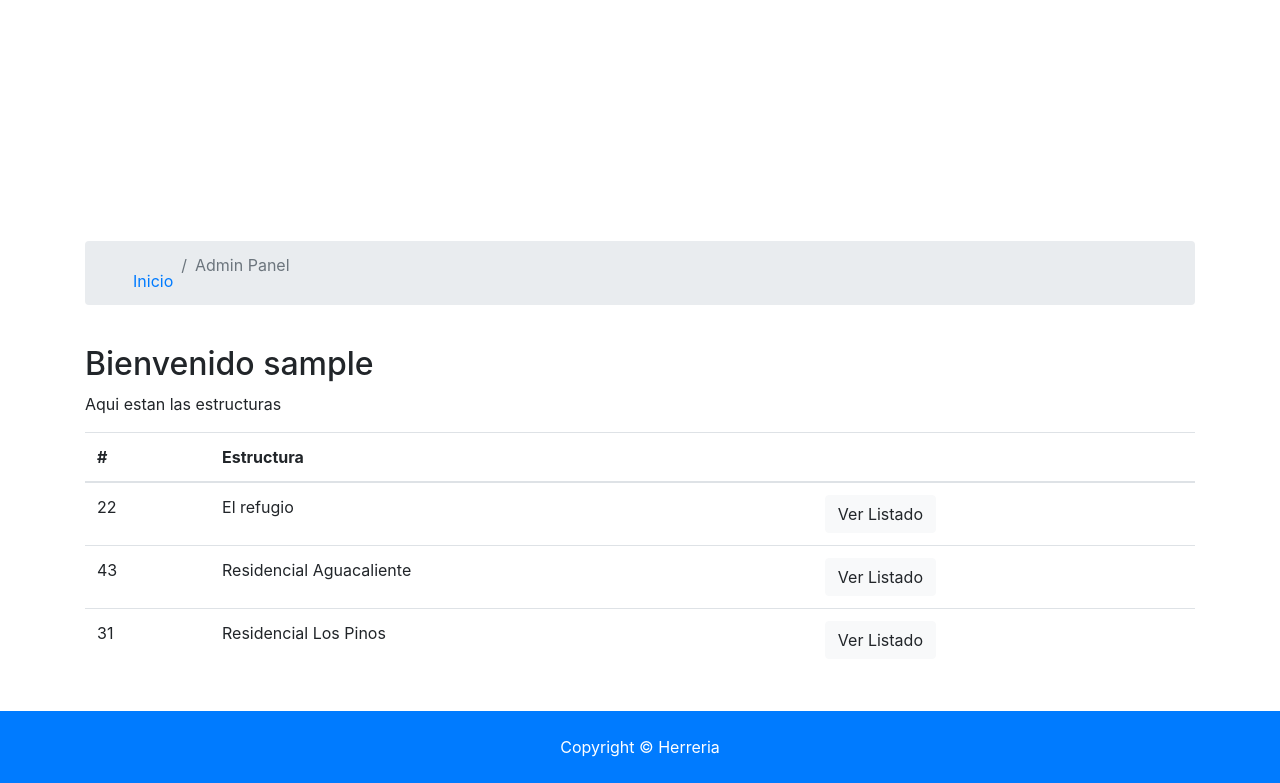
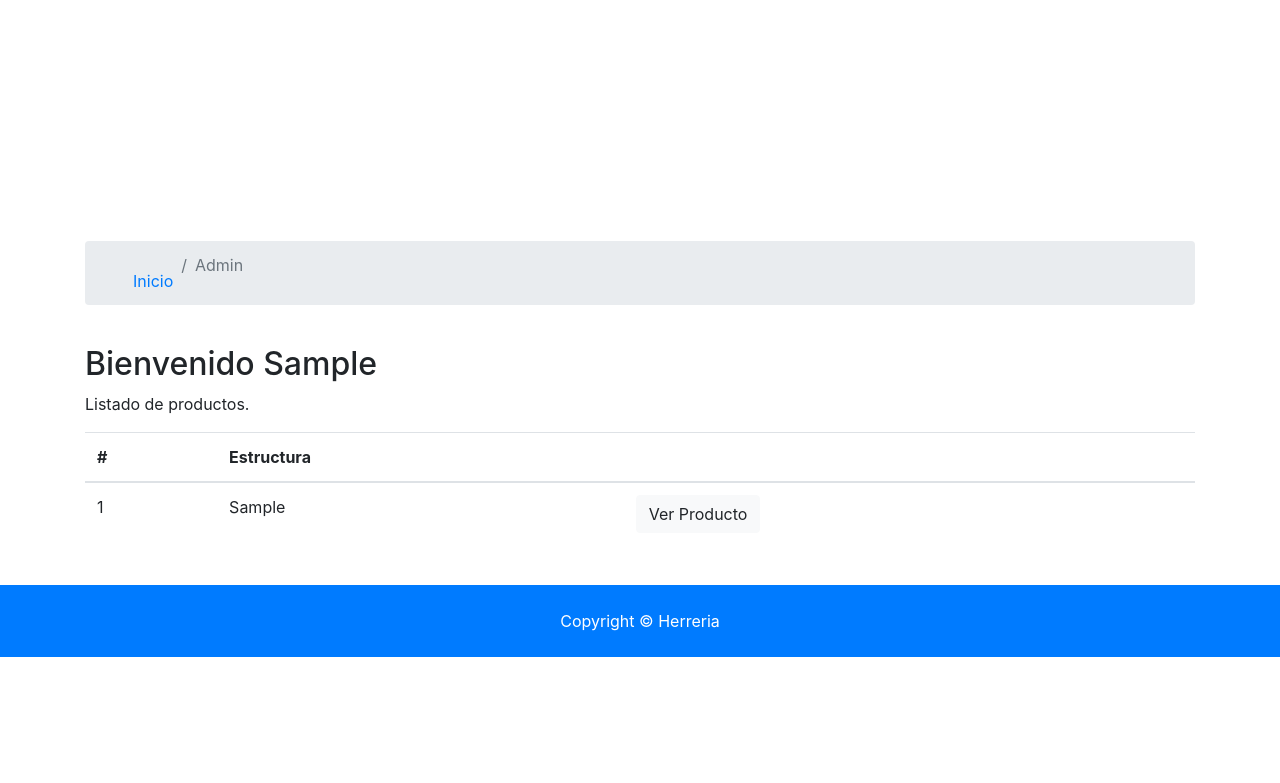
Before and after one commit to edgarronda/Herreria, a Django app: page /accounts/dashboard in a window 1280 px wide. Shown: the part 438-1221 px from the top of the page. After the commit the page ends 1095 px from the top, so only its background shows below. Run offline with Django 3.2, Linux system fonts and the light colour scheme; a user stored in the database is signed in; tables that the repository leaves empty hold one stand-in row (values such as "Sample post"); some libraries are stand-ins or nearby versions.

Commit message:
Change dashboard to dynamic info.

```diff
--- a/accounts/views.py
+++ b/accounts/views.py
@@ -1,6 +1,7 @@
 from django.shortcuts import redirect, render
 from django.contrib import messages, auth
 from django.contrib.auth.models import User
+from contacts.models import Contact
 
 
 # Create your views here.
@@ -62,7 +63,13 @@ def login(request):
 
 
 def dashboard(request):
-	return render(request, 'accounts/dashboard.html')
+	user_contacts = Contact.objects.order_by('-contact_date').filter(user_id = request.user.id)
+
+	context = {
+		'contacts': user_contacts
+	}
+
+	return render(request, 'accounts/dashboard.html', context)
 
 
 def logout(request):
--- a/templates/accounts/dashboard.html
+++ b/templates/accounts/dashboard.html
@@ -6,7 +6,7 @@
     <div class="container">
       <div class="row text-center">
         <div class="col-md-12">
-          <h1 class="display-4">Panel de administrador</h1>
+          <h1 class="display-4">ADMIN</h1>
           <p class="lead">Administra tu cuenta</p>
         </div>
       </div>
@@ -22,7 +22,7 @@
             <a href="{% url 'index' %}">
               <i class="fas fa-home"></i> Inicio</a>
           </li>
-          <li class="breadcrumb-item active"> Admin Panel</li>
+          <li class="breadcrumb-item active"> Admin</li>
         </ol>
       </nav>
     </div>
@@ -32,8 +32,10 @@
     <div class="container">
       <div class="row">
         <div class="col-md-12">
-          <h2>Bienvenido {{ user.username }}</h2>
-          <p>Aqui estan las estructuras</p>
+          <h2>Bienvenido {{ user.first_name }}</h2>
+          {% if contacts %}
+
+              <p>Listado de productos.</p>
               <table class="table">
                 <thead>
                   <tr>
@@ -43,29 +45,20 @@
                   </tr>
                 </thead>
                 <tbody>
+                  {% for contact in contacts %}
                     <tr>
-                <td>22</td>
-                <td>El refugio</td>
+                      <td>{{ contact.id }}</td>
+                      <td>{{ contact.listing }}</td>
                       <td>
-                  <a class="btn btn-light" href="#">Ver Listado</a>
+                        <a class="btn btn-light" href="{% url 'listing' contact.listing_id %}">Ver Producto</a>
                       </td>
                     </tr>
-              <tr>
-                <td>43</td>
-                <td>Residencial Aguacaliente</td>
-                <td>
-                  <a class="btn btn-light" href="#">Ver Listado</a>
-                </td>
-              </tr>
-              <tr>
-                <td>31</td>
-                <td>Residencial Los Pinos</td>
-                <td>
-                  <a class="btn btn-light" href="#">Ver Listado</a>
-                </td>
-              </tr>
+                  {% endfor %}
                 </tbody>
               </table>
+          {% else %}
+            <p> No tienes cotizaciones</p>
+          {% endif %}
         </div>
       </div>
     </div>
```
Lines whose indentation alone changed are shown as unchanged.
